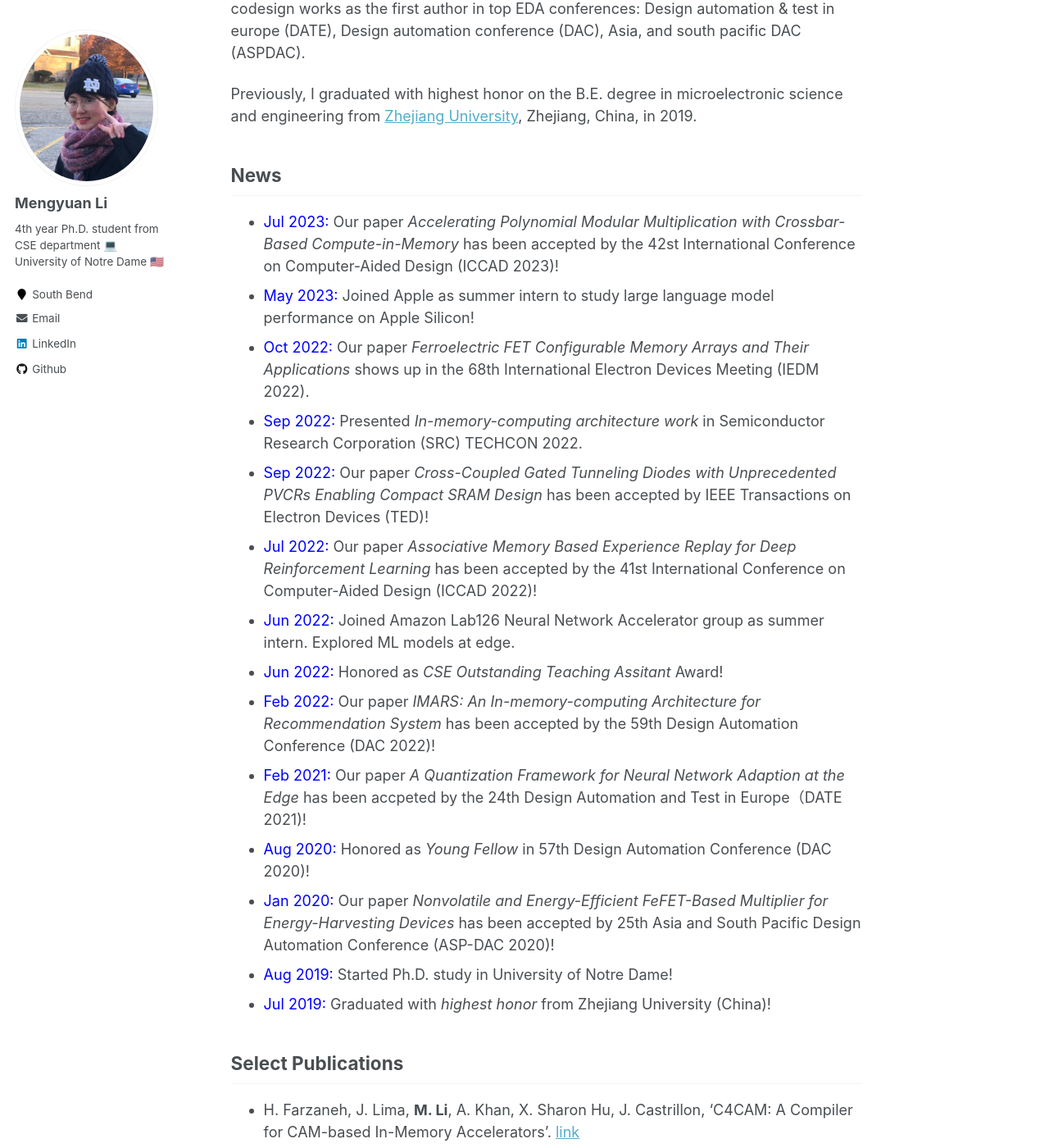
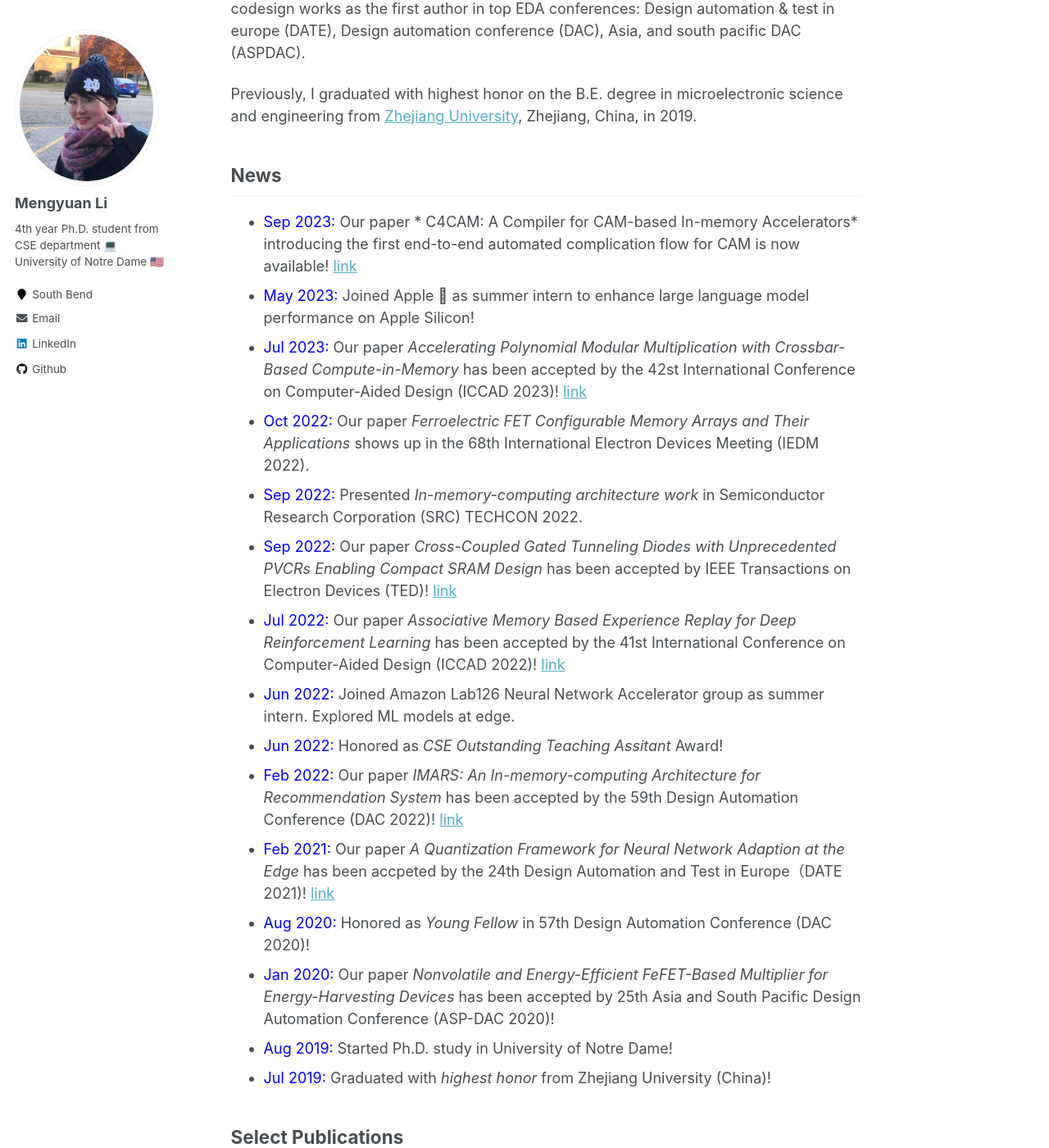
Before and after one commit to menggg22/menggg22.github.io, a Jekyll site: the page built from _pages/about.md, in a window 1280 px wide and 1400 px high, scrolled down 376 px. Shown: the whole window at 82% size. Built offline with Jekyll 4.4.1, drawn with Linux system fonts in a browser that asks for light colours.

Commit message:
update paper list

```diff
--- a/_pages/about.md
+++ b/_pages/about.md
@@ -14,16 +14,17 @@
 Previously, I graduated with highest honor on the B.E. degree in microelectronic science and engineering from [Zhejiang University](https://www.zju.edu.cn/english/), Zhejiang, China, in 2019.
 
 ## News
-- <span style="color:blue">Jul 2023:</span> Our paper *Accelerating Polynomial Modular Multiplication with Crossbar-Based Compute-in-Memory* has been accepted by the 42st International Conference on Computer-Aided Design (ICCAD 2023)!
-- <span style="color:blue">May 2023:</span> Joined Apple as summer intern to study large language model performance on Apple Silicon!
+- <span style="color:blue">Sep 2023:</span> Our paper * C4CAM: A Compiler for CAM-based In-memory Accelerators* introducing the first end-to-end automated complication flow for CAM is now available! [link](https://arxiv.org/abs/2309.06418)
+- <span style="color:blue">May 2023:</span> Joined Apple  as summer intern to enhance large language model performance on Apple Silicon!
+- <span style="color:blue">Jul 2023:</span> Our paper *Accelerating Polynomial Modular Multiplication with Crossbar-Based Compute-in-Memory* has been accepted by the 42st International Conference on Computer-Aided Design (ICCAD 2023)! [link](https://arxiv.org/pdf/2307.14557)
 - <span style="color:blue">Oct 2022:</span> Our paper *Ferroelectric FET Configurable Memory Arrays and Their Applications* shows up in the 68th International Electron Devices Meeting (IEDM 2022).
 - <span style="color:blue">Sep 2022:</span> Presented *In-memory-computing architecture work* in Semiconductor Research Corporation (SRC) TECHCON 2022.
-- <span style="color:blue">Sep 2022:</span>  Our paper *Cross-Coupled Gated Tunneling Diodes with Unprecedented PVCRs Enabling Compact SRAM Design* has been accepted by IEEE Transactions on Electron Devices (TED)!
-- <span style="color:blue">Jul 2022:</span>   Our paper *Associative Memory Based Experience Replay for Deep Reinforcement Learning* has been accepted by the 41st International Conference on Computer-Aided Design (ICCAD 2022)!
+- <span style="color:blue">Sep 2022:</span>  Our paper *Cross-Coupled Gated Tunneling Diodes with Unprecedented PVCRs Enabling Compact SRAM Design* has been accepted by IEEE Transactions on Electron Devices (TED)! [link](https://ieeexplore.ieee.org/document/9905667)
+- <span style="color:blue">Jul 2022:</span>   Our paper *Associative Memory Based Experience Replay for Deep Reinforcement Learning* has been accepted by the 41st International Conference on Computer-Aided Design (ICCAD 2022)! [link](https://arxiv.org/abs/2207.07791)
 - <span style="color:blue">Jun 2022:</span> Joined Amazon Lab126 Neural Network Accelerator group as summer intern. Explored ML models at edge.
 - <span style="color:blue">Jun 2022:</span> Honored as *CSE Outstanding Teaching Assitant* Award!
-- <span style="color:blue">Feb 2022:</span>  Our paper *IMARS: An In-memory-computing Architecture for Recommendation System* has been accepted by the 59th Design Automation Conference (DAC 2022)!
-- <span style="color:blue">Feb 2021:</span> Our paper *A Quantization Framework for Neural Network Adaption at the Edge* has been accpeted by the 24th Design Automation and Test in Europe（DATE 2021)!
+- <span style="color:blue">Feb 2022:</span>  Our paper *IMARS: An In-memory-computing Architecture for Recommendation System* has been accepted by the 59th Design Automation Conference (DAC 2022)!  [link](https://arxiv.org/abs/2202.09433)
+- <span style="color:blue">Feb 2021:</span> Our paper *A Quantization Framework for Neural Network Adaption at the Edge* has been accpeted by the 24th Design Automation and Test in Europe（DATE 2021)! [link](https://ieeexplore.ieee.org/document/9474037/metrics#metrics)
 - <span style="color:blue">Aug 2020:</span> Honored as *Young Fellow* in 57th Design Automation Conference (DAC 2020)!
 - <span style="color:blue">Jan 2020:</span> Our paper *Nonvolatile and Energy-Efficient FeFET-Based Multiplier for Energy-Harvesting Devices* has been accepted by 25th Asia and South Pacific Design Automation Conference (ASP-DAC 2020)!
 - <span style="color:blue">Aug 2019:</span>  Started Ph.D. study in University of Notre Dame!
```
